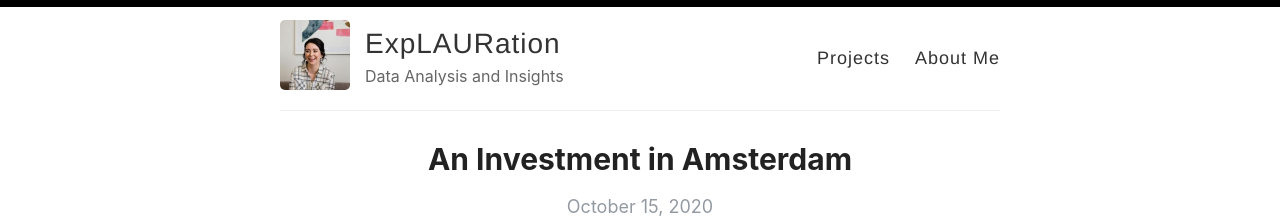
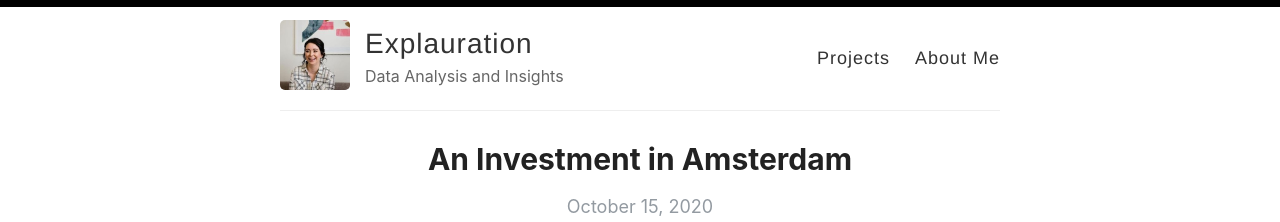
Before and after one commit to Lwillio/lwillio.github.io, a Jekyll site: the page built from index.html, in a window 1280 px wide. Shown: the top 222 px of the page. Built offline with Jekyll 4.4.1, drawn with Linux system fonts in a browser that asks for light colours; the list of posts is cut into pages by our own code.

```diff
--- a/_config.yml
+++ b/_config.yml
@@ -3,7 +3,7 @@
 #
 
 # Name of your site (displayed in the header)
-name: ExpLAURation
+name: Explauration
 
 # Name of site (displayed in tab)
 tabname: Portfolio - LWillio
```
